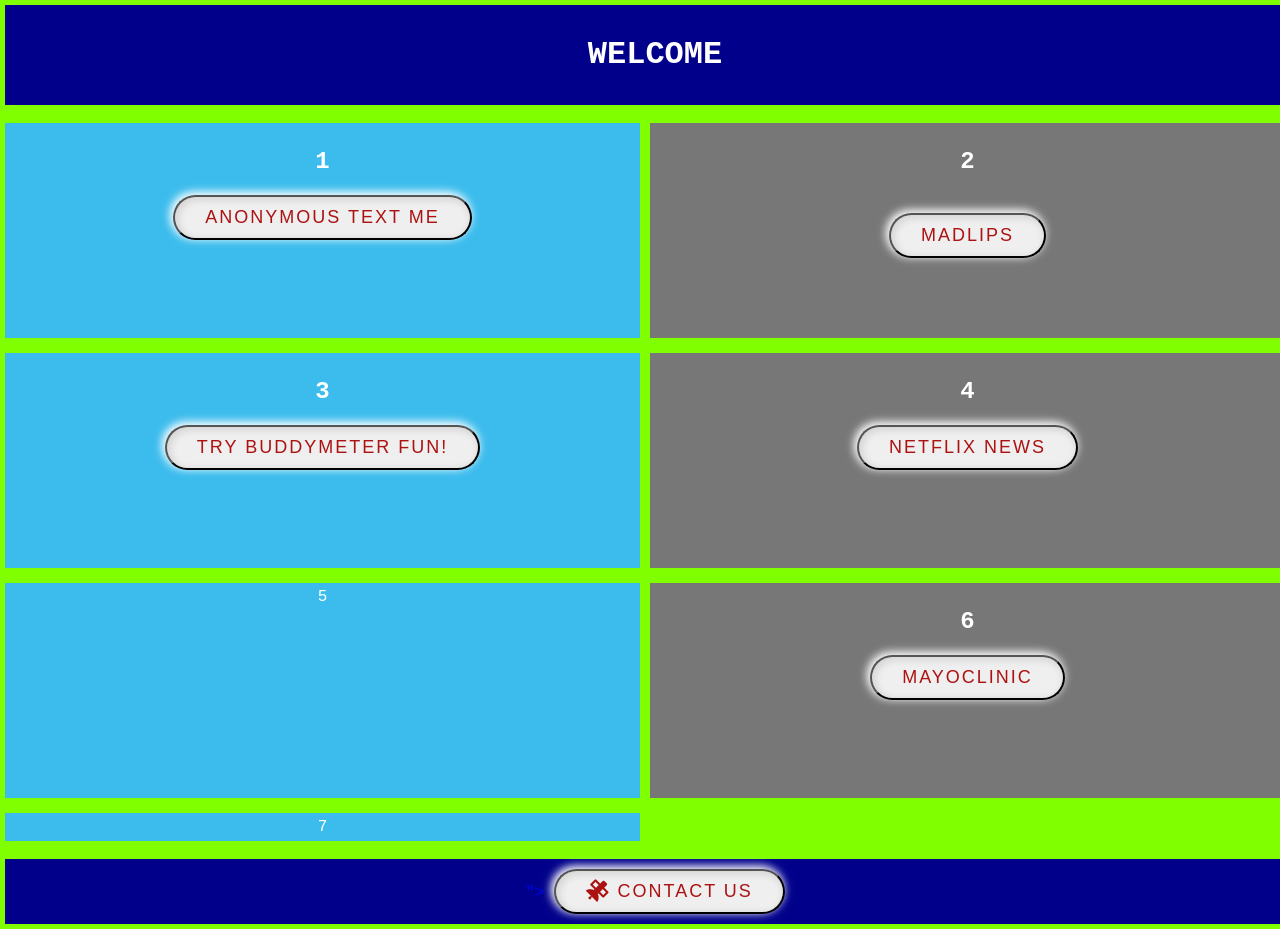
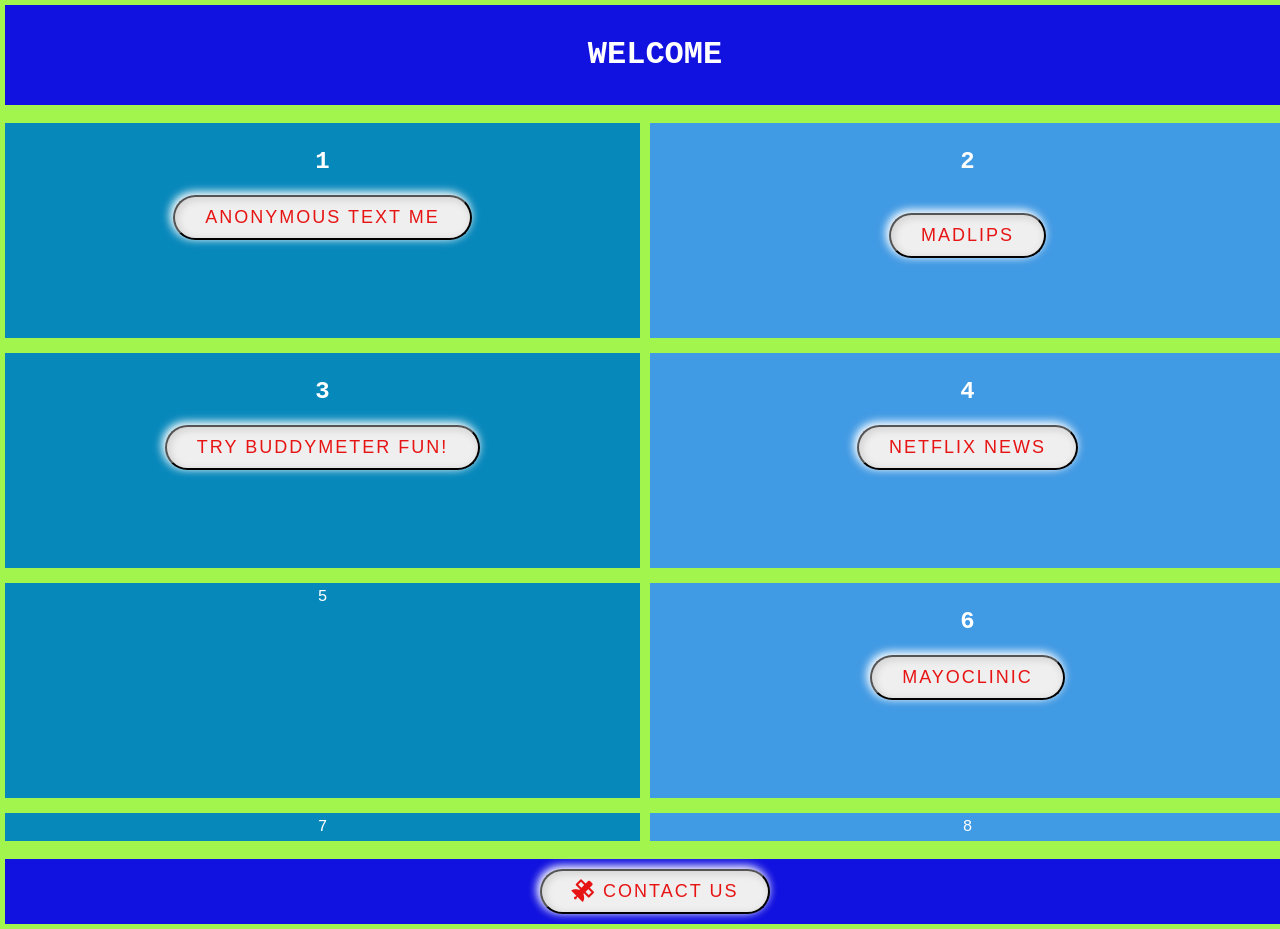
Before and after one commit to Aceyinc/cube, a plain HTML site: page index.html in a window 1280 px wide. Shown: the top 929 px of the page. Drawn offline with nearby package versions, Linux system fonts and the light colour scheme.

Commit message:
fix
color fix for divs and nth-child

```diff
--- a/css/style.css
+++ b/css/style.css
@@ -1,11 +1,11 @@
 
 
 body {
-  color: #fff;
+  color: hsl(0, 0%, 100%);
   padding: 0;
   margin: 5px;
   min-height: 100vh;
-  background: chartreuse;
+  background: rgb(161, 245, 77);
   text-align: center;
   width: 100%;
 
@@ -32,7 +32,7 @@ button{
   letter-spacing: 2px;
   font-weight: 400;
   /* background: ; */
-  color: #ac1212;
+  color: #e71414;
   box-shadow: -2px -2px 8px rgba(255, 255, 255, 1)
      ,        -2px -2px 12px rgba(255, 255, 255, 0.5)
     ,         inset 2px 2px 4px rgba(255, 255, 255, 0.1)
@@ -52,13 +52,13 @@ a button:hover{
 #nav{
   display: grid;
   margin: 0 auto;
-  background: darkblue;
+  background: rgb(17, 17, 224);
   padding: 10px;
   width: 100%;
   text-align: center;
 }
 #footer{
-  background: darkblue;
+  background: rgb(17, 17, 224);
   margin: 0 auto;
   display: grid;
   padding: 10px;
@@ -83,10 +83,10 @@ a button:hover{
   /* grid-auto-rows:minmax(200px,auto); */
 }
 #content div {
-  background: #3bbced;
+  background: #0788bb;
   padding: 5px;
 
 }
 #content div:nth-child(even) {
-  background: #777;
+  background: rgb(65, 154, 228);
 }
--- a/index.html
+++ b/index.html
@@ -55,10 +55,11 @@
           <a href="https://www.mayoclinic.org"> <button>mayoclinic</button></a>
         </div>
         <div>7</div>
+        <div>8</div>
       </div>
       <br />
       <div class="footer" id="footer">
-        <a href="https://gdpd.xyz/yace">">
+        <a href="https://gdpd.xyz/yace">
           <button><i class="fas fa-lg fa-satellite"></i> contact us</button>
         </a>
       </div>
```
Also changed, not shown: mad.html (+3 -0 lines).
